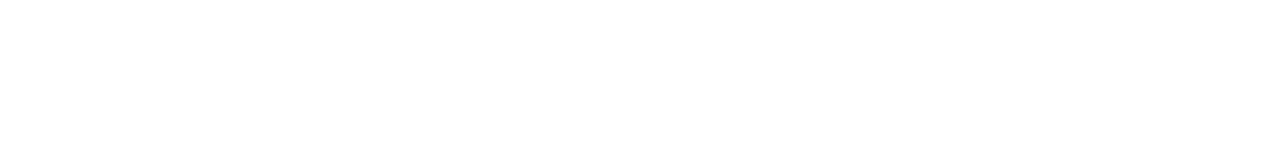
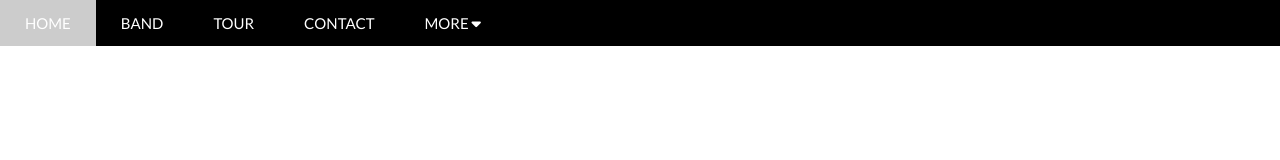
Before and after one commit to Thanhdat013/F8-html-css-Web-the-Band, a plain HTML site: page theband.html in a window 1280 px wide. Shown: the top 160 px of the page. Drawn offline with Linux system fonts and the light colour scheme.

Commit message:
make header part

```diff
--- a/assets/css/style.css
+++ b/assets/css/style.css
@@ -3,9 +3,104 @@
 }
 
 html {
-  font-family: "lato", sans-serif;
+  font-size: 62.5%;
 }
 
 body {
-  font-size: 62.5%;
+  font-family: "lato", sans-serif;
+  font-size: 1.5rem;
+  margin: 0;
 }
+
+:root {
+  --primary-color: #000;
+  --text-color: #fff;
+}
+
+a {
+  text-decoration: none;
+}
+
+ul {
+  margin: 0;
+  padding: 0;
+}
+
+/*  Common */
+
+/* Header */
+.header {
+}
+
+.header_nav {
+  background-color: var(--primary-color);
+  height: 46px;
+  display: flex;
+  align-items: center;
+}
+
+.header_nav--menu--list {
+  width: 100%;
+  display: flex;
+  align-items: center;
+  margin-right: auto;
+}
+
+.header_nav--menu--list li {
+  display: inline-block;
+  position: relative;
+}
+
+.header_nav--menu--list a {
+  padding: 14px 25px;
+}
+
+.header_nav--menu--list a,
+.header_nav--menu--extra {
+  color: var(--text-color);
+  font-size: 1.5rem;
+  line-height: 1.5;
+}
+
+.header_nav--menu--list li :hover {
+  background-color: #ccc;
+}
+
+.header_nav--menu--extra {
+  padding: 12px 25px;
+}
+
+.header_nav--menu--extra:hover {
+  cursor: pointer;
+}
+
+.header_nav--menu--list > li:hover .header_nav--menu--item {
+  display: block;
+  background-color: #fff;
+}
+
+.header_nav--menu--item {
+  display: none;
+  background-color: #fff;
+  position: absolute;
+  width: 160px;
+  text-align: left;
+  box-shadow: 1px 1px #ccc;
+  top: 46px;
+  left: 0;
+}
+
+.header_nav--menu--item li {
+  display: block;
+}
+
+.header_nav--menu--item a {
+  color: var(--primary-color);
+  display: block;
+  padding: 8px 16px;
+}
+
+.header_nav--menu--down {
+  display: inline-block;
+  color: #fff;
+}
--- a/theband.html
+++ b/theband.html
@@ -9,9 +9,54 @@
 
     <!-- Reset css -->
     <link rel="stylesheet" href="./assets/css/reset.css" />
+
+    <!-- cdn font-awesome -->
+    <link
+      rel="stylesheet"
+      href="https://cdnjs.cloudflare.com/ajax/libs/font-awesome/6.2.1/css/all.min.css"
+      integrity="sha512-MV7K8+y+gLIBoVD59lQIYicR65iaqukzvf/nwasF0nqhPay5w/9lJmVM2hMDcnK1OnMGCdVK+iQrJ7lzPJQd1w=="
+      crossorigin="anonymous"
+      referrerpolicy="no-referrer"
+    />
+
     <link rel="stylesheet" href="./assets/css/style.css" />
 
     <title>The Band</title>
   </head>
-  <body></body>
+  <body>
+    <main style="height: 5000px">
+      <header>
+        <div class="header_nav">
+          <div class="header_nav--menu">
+            <ul class="header_nav--menu--list">
+              <li>
+                <a href="#home">HOME</a>
+              </li>
+              <li>
+                <a href="#band">BAND</a>
+              </li>
+              <li>
+                <a href="#tour">TOUR</a>
+              </li>
+              <li>
+                <a href="#contact">CONTACT</a>
+              </li>
+              <li>
+                <div class="header_nav--menu--extra">
+                  MORE
+                  <i class="fa-solid fa-caret-down header_nav--menu--down"></i>
+                </div>
+                <ul class="header_nav--menu--item">
+                  <li><a href="#!">Merchandise</a></li>
+                  <li><a href="#!">Extras</a></li>
+                  <li><a href="#!">Media</a></li>
+                </ul>
+              </li>
+            </ul>
+          </div>
+          <div class="header_nav--serach"></div>
+        </div>
+      </header>
+    </main>
+  </body>
 </html>
```
